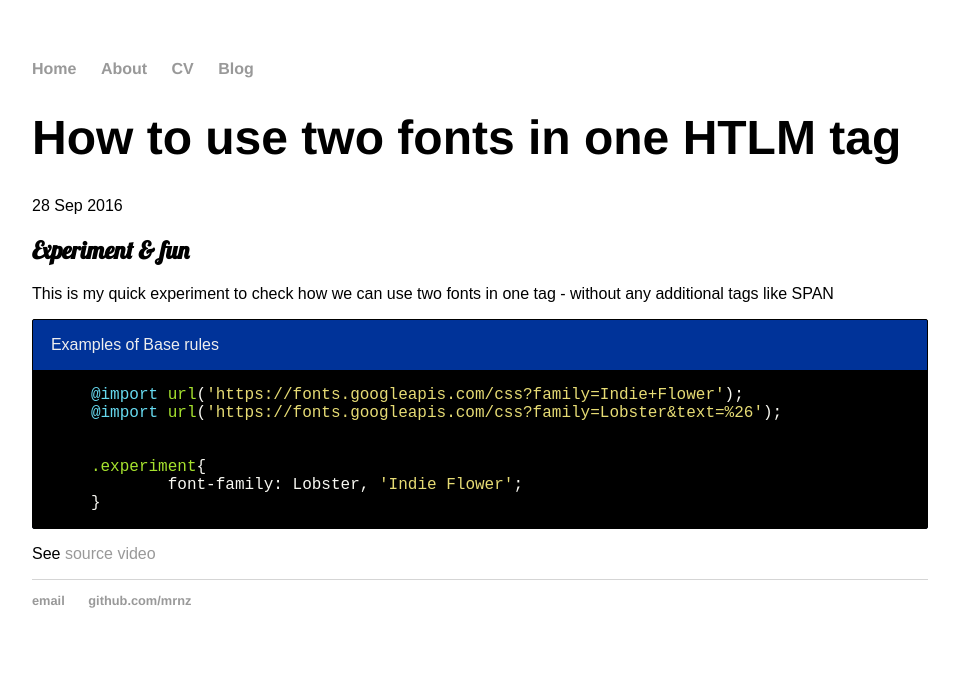
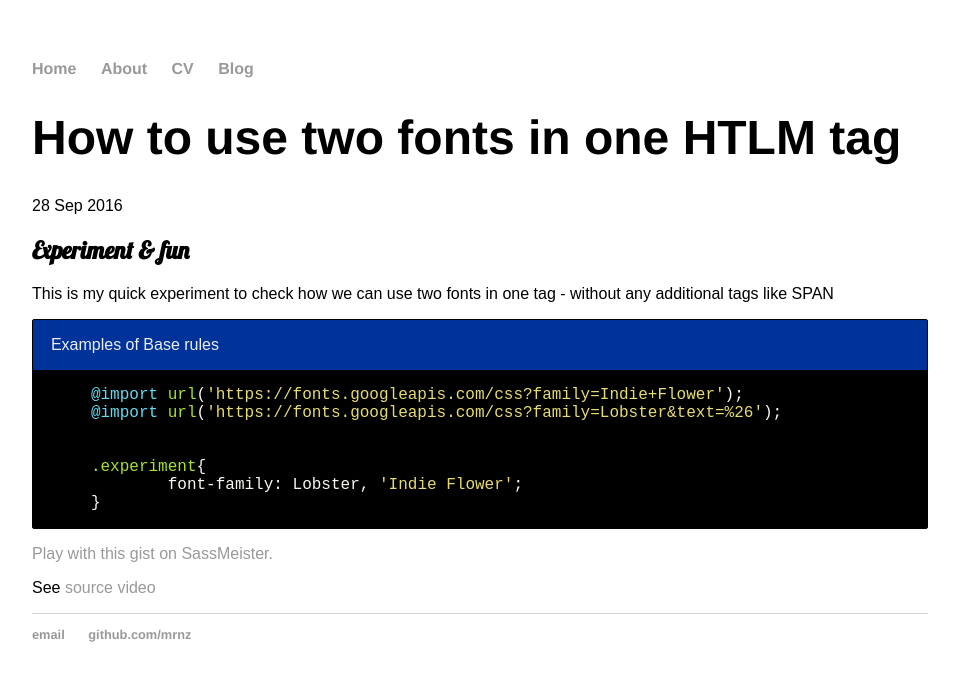
Before and after one commit to mrnz/mrnz.github.io, a Jekyll site: the page built from _posts/2016-09-28-two-fonts-in-one-word.md, in a window 1280 px wide. Shown: the top 681 px of the page, without its empty margins (160-1119 px from the left). Built offline with Jekyll 4.4.1, drawn with Linux system fonts in a browser that asks for light colours; a script that is not in the unit is left out.

Commit message:
two fonts experiment

```diff
--- a/_posts/2016-09-28-two-fonts-in-one-word.md
+++ b/_posts/2016-09-28-two-fonts-in-one-word.md
@@ -24,5 +24,6 @@
 	</div>
 </div>
 
+<p class="sassmeister" data-gist-id="dbbdf12e4af675e6dde6d98838f4fb0a" data-height="480" data-theme="tomorrow"><a href="http://sassmeister.com/gist/dbbdf12e4af675e6dde6d98838f4fb0a">Play with this gist on SassMeister.</a></p><script src="http://cdn.sassmeister.com/js/embed.js" async></script>
 
 See <a target="_blank" href="https://vimeo.com/101718785">source video</a>
```
